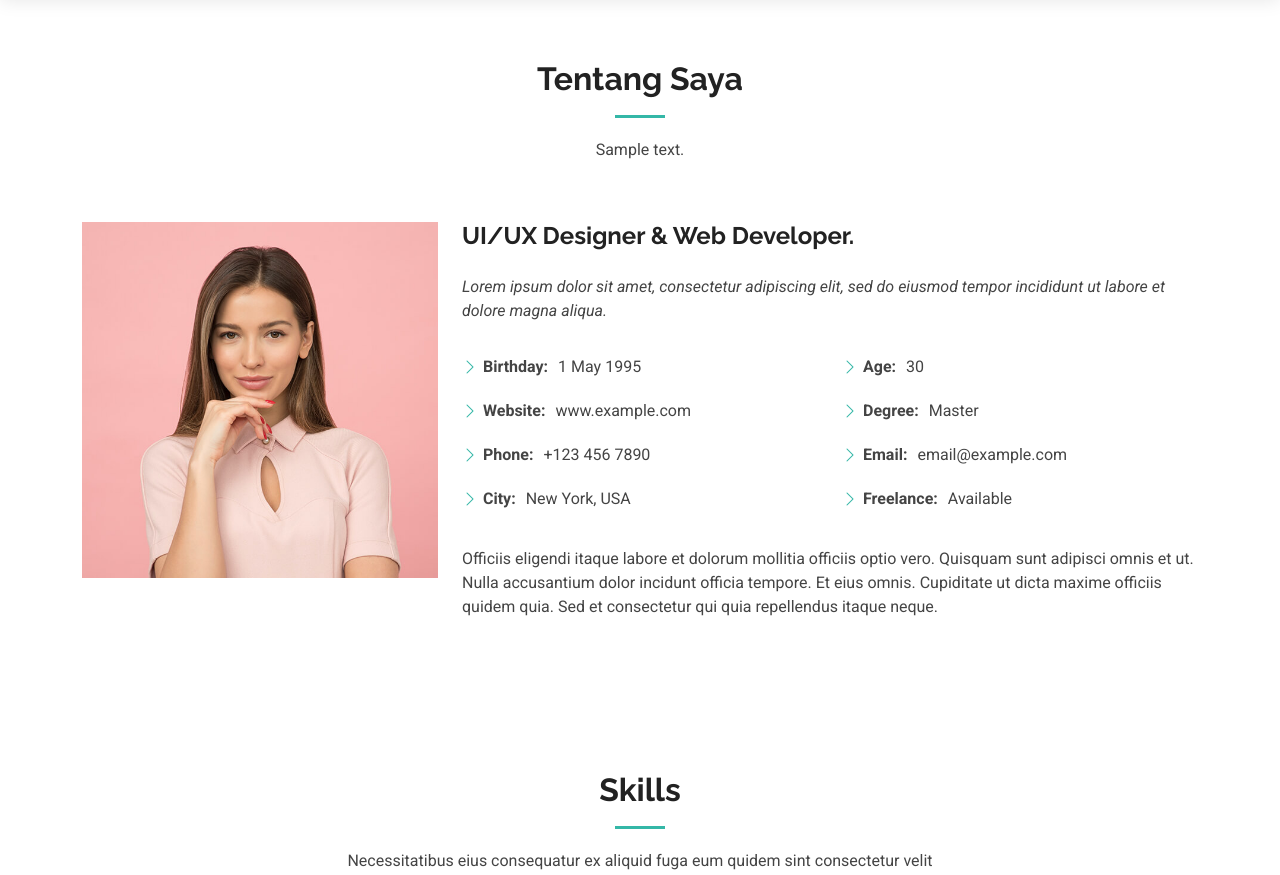
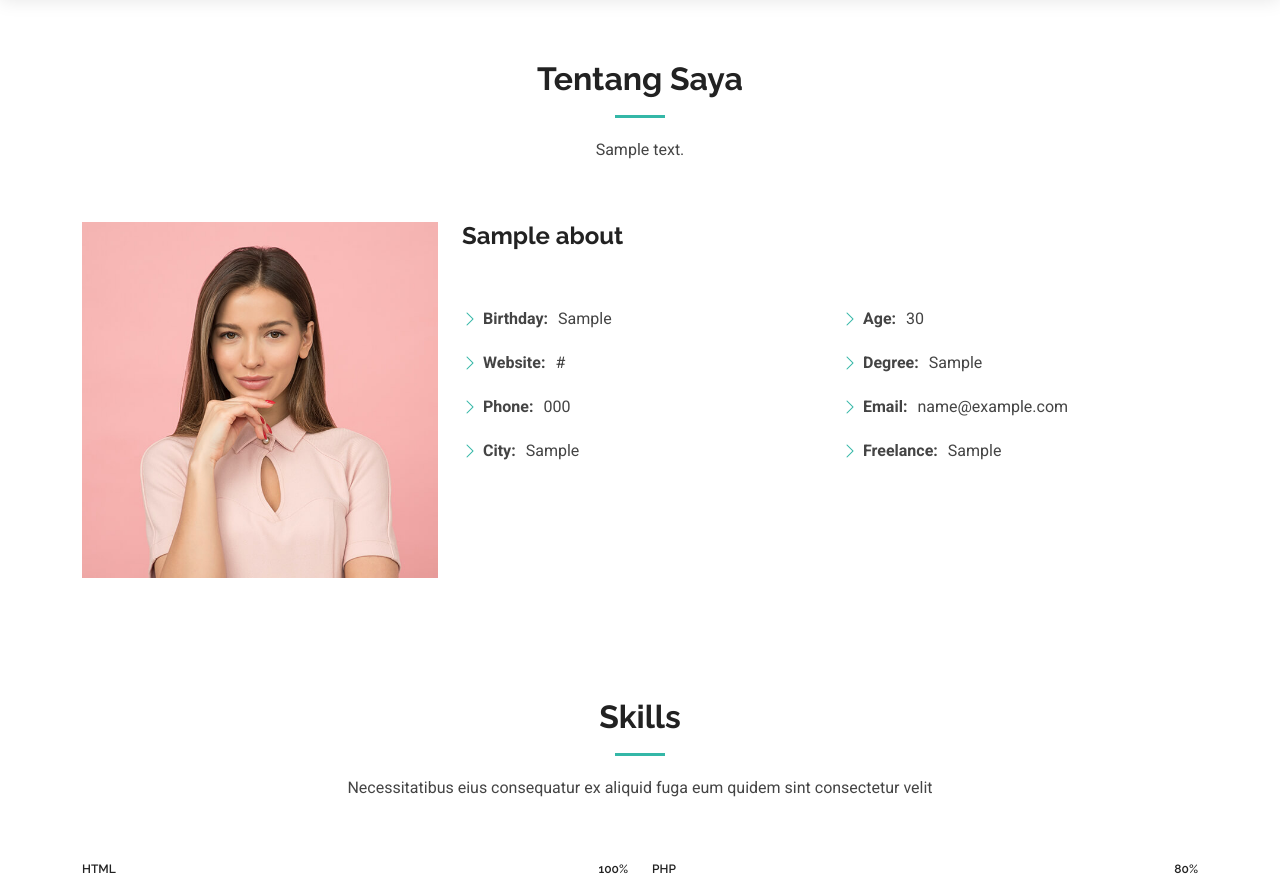
Before and after one commit to Diri03/portofolio-angkatan2, a PHP site: page /about.php in a window 1280 px wide. Shown: the part 83-958 px from the top of the page. Run offline with PHP 8.4, Linux system fonts and the light colour scheme; tables that the repository leaves empty or names only in its code hold one stand-in row (values such as "Sample post").

Commit message:
buat dinamis about

```diff
--- a/about.php
+++ b/about.php
@@ -111,33 +111,34 @@
             <img src="assets/img/profile-img.jpg" class="img-fluid" alt="">
           </div>
           <div class="col-lg-8 content">
-            <h2>UI/UX Designer &amp; Web Developer.</h2>
-            <p class="fst-italic py-3">
+            <h2><?php echo isset($rowProfile["title"]) ? $rowProfile["title"] : "" ?></h2>
+            <!-- <p class="fst-italic py-3">
               Lorem ipsum dolor sit amet, consectetur adipiscing elit, sed do eiusmod tempor incididunt ut labore et dolore
               magna aliqua.
-            </p>
+            </p> -->
+            <p class="fst-italic py-3"> </p>
             <div class="row">
               <div class="col-lg-6">
                 <ul>
-                  <li><i class="bi bi-chevron-right"></i> <strong>Birthday:</strong> <span>1 May 1995</span></li>
-                  <li><i class="bi bi-chevron-right"></i> <strong>Website:</strong> <span>www.example.com</span></li>
-                  <li><i class="bi bi-chevron-right"></i> <strong>Phone:</strong> <span>+123 456 7890</span></li>
-                  <li><i class="bi bi-chevron-right"></i> <strong>City:</strong> <span>New York, USA</span></li>
+                  <li><i class="bi bi-chevron-right"></i> <strong>Birthday:</strong> <span><?php echo isset($rowProfile["birthday"]) ? $rowProfile["birthday"] : "" ?></span></li>
+                  <li><i class="bi bi-chevron-right"></i> <strong>Website:</strong> <span><?php echo isset($rowProfile["website"]) ? $rowProfile["website"] : "" ?></span></li>
+                  <li><i class="bi bi-chevron-right"></i> <strong>Phone:</strong> <span><?php echo isset($rowProfile["phone"]) ? $rowProfile["phone"] : "" ?></span></li>
+                  <li><i class="bi bi-chevron-right"></i> <strong>City:</strong> <span><?php echo isset($rowProfile["city"]) ? $rowProfile["city"] : "" ?></span></li>
                 </ul>
               </div>
               <div class="col-lg-6">
                 <ul>
                   <li><i class="bi bi-chevron-right"></i> <strong>Age:</strong> <span>30</span></li>
-                  <li><i class="bi bi-chevron-right"></i> <strong>Degree:</strong> <span>Master</span></li>
-                  <li><i class="bi bi-chevron-right"></i> <strong>Email:</strong> <span>email@example.com</span></li>
-                  <li><i class="bi bi-chevron-right"></i> <strong>Freelance:</strong> <span>Available</span></li>
+                  <li><i class="bi bi-chevron-right"></i> <strong>Degree:</strong> <span><?php echo isset($rowProfile["degree"]) ? $rowProfile["degree"] : "" ?></span></li>
+                  <li><i class="bi bi-chevron-right"></i> <strong>Email:</strong> <span><?php echo isset($rowProfile["email"]) ? $rowProfile["email"] : "" ?></span></li>
+                  <li><i class="bi bi-chevron-right"></i> <strong>Freelance:</strong> <span><?php echo isset($rowProfile["freelance"]) ? $rowProfile["freelance"] : "" ?></span></li>
                 </ul>
               </div>
             </div>
-            <p class="py-3">
+            <!-- <p class="py-3">
               Officiis eligendi itaque labore et dolorum mollitia officiis optio vero. Quisquam sunt adipisci omnis et ut. Nulla accusantium dolor incidunt officia tempore. Et eius omnis.
               Cupiditate ut dicta maxime officiis quidem quia. Sed et consectetur qui quia repellendus itaque neque.
-            </p>
+            </p> -->
           </div>
         </div>
 
```
